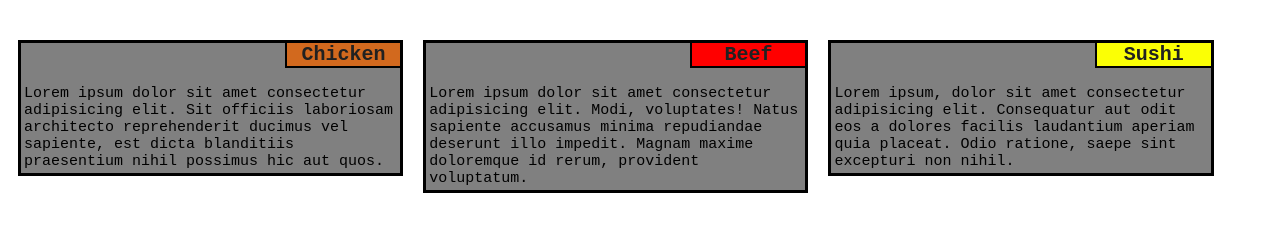
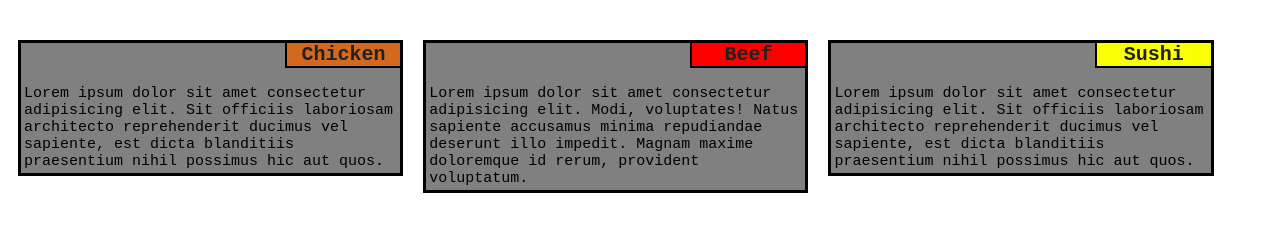
Before and after one commit to souvikpramanikgit/mod2_solution, a plain HTML site: page index.html in a window 1280 px wide. Shown: the part 94-326 px from the top of the page. Drawn offline with Linux system fonts and the light colour scheme.

Commit message:
Update index.html

```diff
--- a/index.html
+++ b/index.html
@@ -20,7 +20,7 @@
     </section>
     <section class="section" id="section3">
         <h2 id="h3">Sushi</h2>
-        <p>Lorem ipsum, dolor sit amet consectetur adipisicing elit. Consequatur aut odit eos a dolores facilis laudantium aperiam quia placeat. Odio ratione, saepe sint excepturi non nihil.</p>
+        <p>Lorem ipsum dolor sit amet consectetur adipisicing elit. Sit officiis laboriosam architecto reprehenderit ducimus vel sapiente, est dicta blanditiis praesentium nihil possimus hic aut quos.</p>
     </section>
 
 </body>
```
